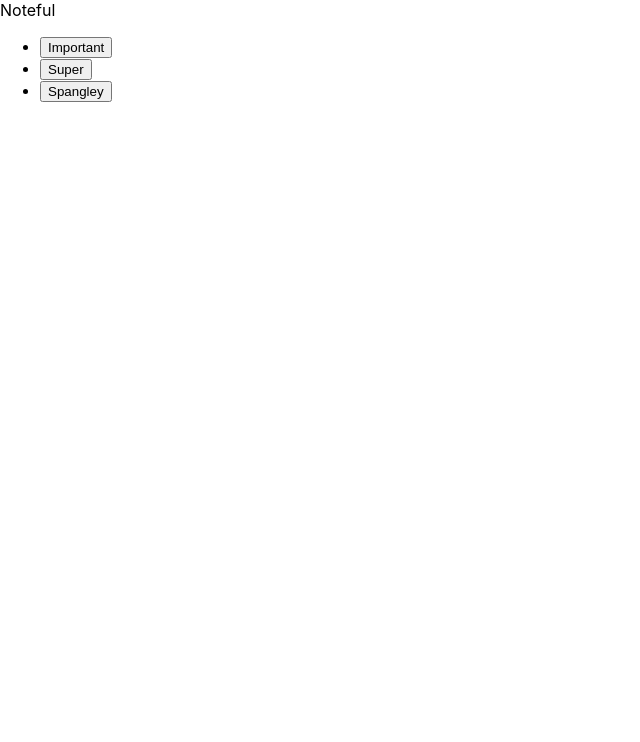
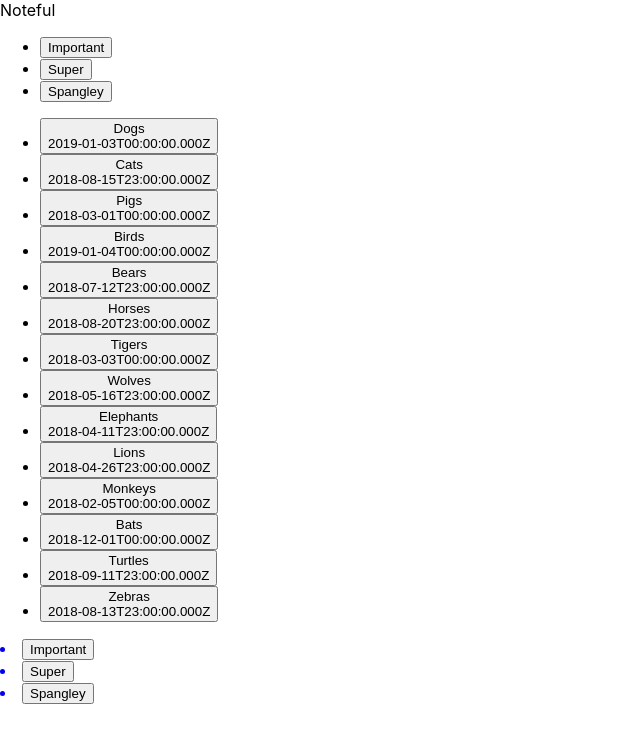
Before and after one commit to thinkful-ei-quail/noteful-michaelO-nicholasS, a React (Create React App) app: page / in a window 1280 px wide. Shown: the top 742 px of the page, without its empty margins (0-640 px from the left). Built offline with nearby package versions, Linux system fonts and the light colour scheme.

Commit message:
added some routing

```diff
--- a/src/App.js
+++ b/src/App.js
@@ -1,13 +1,16 @@
 import React, { Component } from 'react';
 import Header from './Header';
 import { Route } from 'react-router-dom'
-// import { Link } from 'react-router-dom'
+import { Link } from 'react-router-dom'
 import './App.css';
 import NoteViewList from './NoteViewList';
 import Store from './Store';
 import MainPage from './MainPage';
+import Sidebar from './Sidebar';
+import Folder from './Folder';
 
 class App extends Component {
+
   static defaultProps = {
     Store: {
       folders: [],
@@ -26,7 +29,21 @@ class App extends Component {
         </header>
 
       <main>
-      <MainPage store={store}/>
+        <Route path='/' render={() =>
+        <MainPage store={store}/>}/>
+        <Route path='/Sidebar' render={() =>
+        <Sidebar key={store.folder.id}/>}/>
+        {store.folders.map(folder =>(
+        <Link
+         to={'/folder/'+folder.id}>
+          <Folder
+          key={folder.id}
+          name={folder.name}
+          id={folder.id}
+          />
+        </Link>
+        ))}
+
       </main>
 
       </div>
--- a/src/MainPage.js
+++ b/src/MainPage.js
@@ -4,17 +4,21 @@ import { Route } from 'react-router-dom'
 import Sidebar from './Sidebar'
 // import { Link } from 'react-router-dom'
 import './MainPage.css';
+import Note from './Note';
+import NoteViewList from './NoteViewList';
 
 class MainPage extends React.Component {
-  render () {
-    const {store} = this.props
+    render() {
+        const { store } = this.props
         console.log(store.folders)
         return (
             <section className="MainPage">
                  <Sidebar folders={store.folders} />
+                 <NoteViewList notes={store.notes}/>
             </section>
         );
     }
 }
 
+
 export default MainPage;
--- a/src/Note.js
+++ b/src/Note.js
@@ -6,8 +6,14 @@ import './Note.css';
 
 class Note extends React.Component {
     render() {
+
         return (
-            <button className='SingleNote'>text</button>
+            <li><button className='SingleNote'>{this.props.name}
+                <div>
+                    {this.props.modified}
+                </div>
+            </button>
+            </li>
 
         );
     }
--- a/src/NoteViewList.js
+++ b/src/NoteViewList.js
@@ -11,10 +11,21 @@ class NoteViewList extends React.Component {
     }
 
     render() {
+        const { notes } = this.props
         return (
             <section className="NoteViewList">
-        <h2>{this.props.noteInfo.modified}</h2>
+                <ul> {notes.map(note =>
+                    <Note
+                        key={note.id}
+                        name={note.name}
+                        modified={note.modified}
+                        folderId={note.folderId}
+                        content={note.content}
+                    />
+                )}
+                </ul>
             </section>
+
         );
     }
 }
```
Lines whose indentation alone changed are shown as unchanged.
